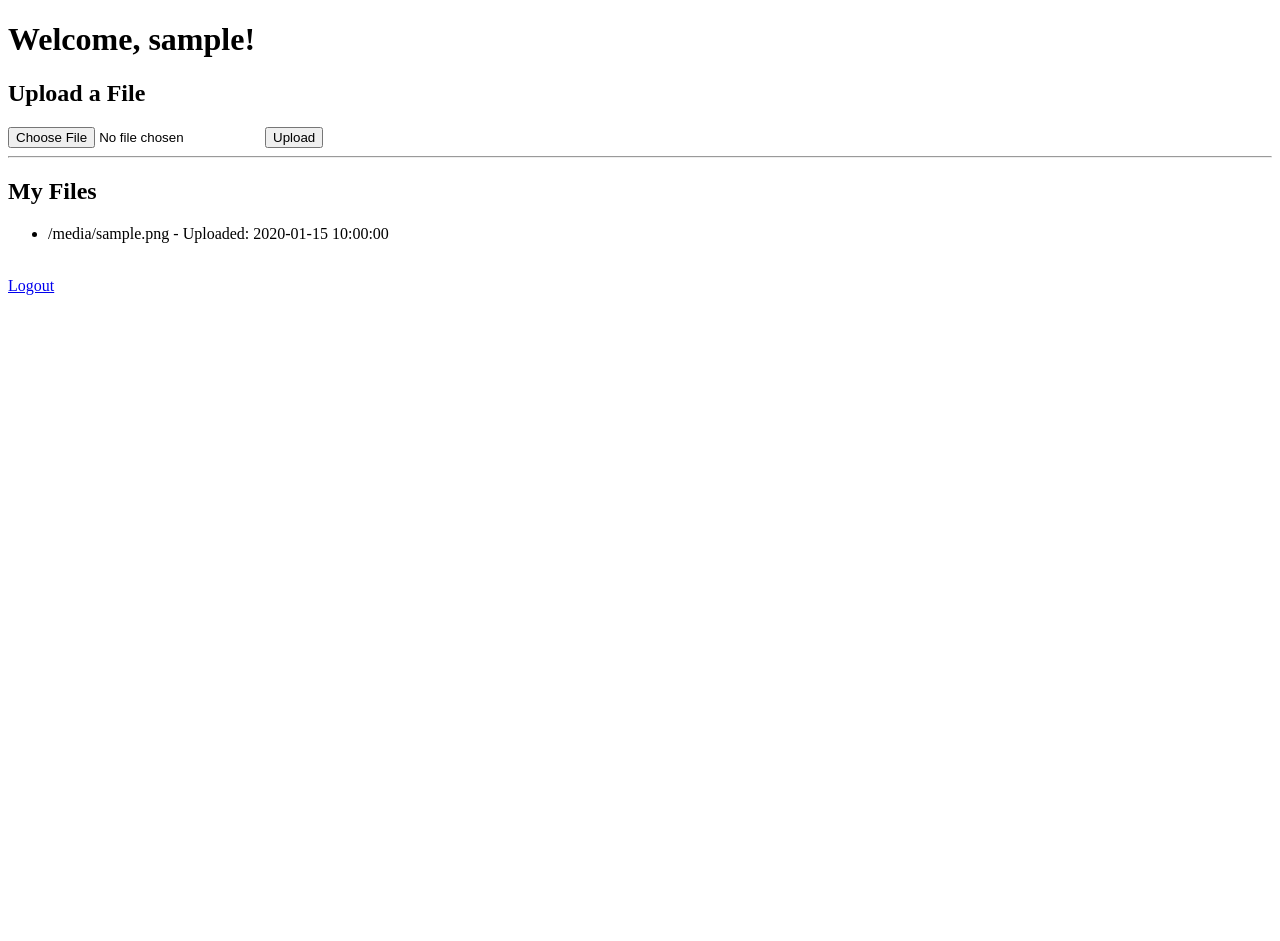
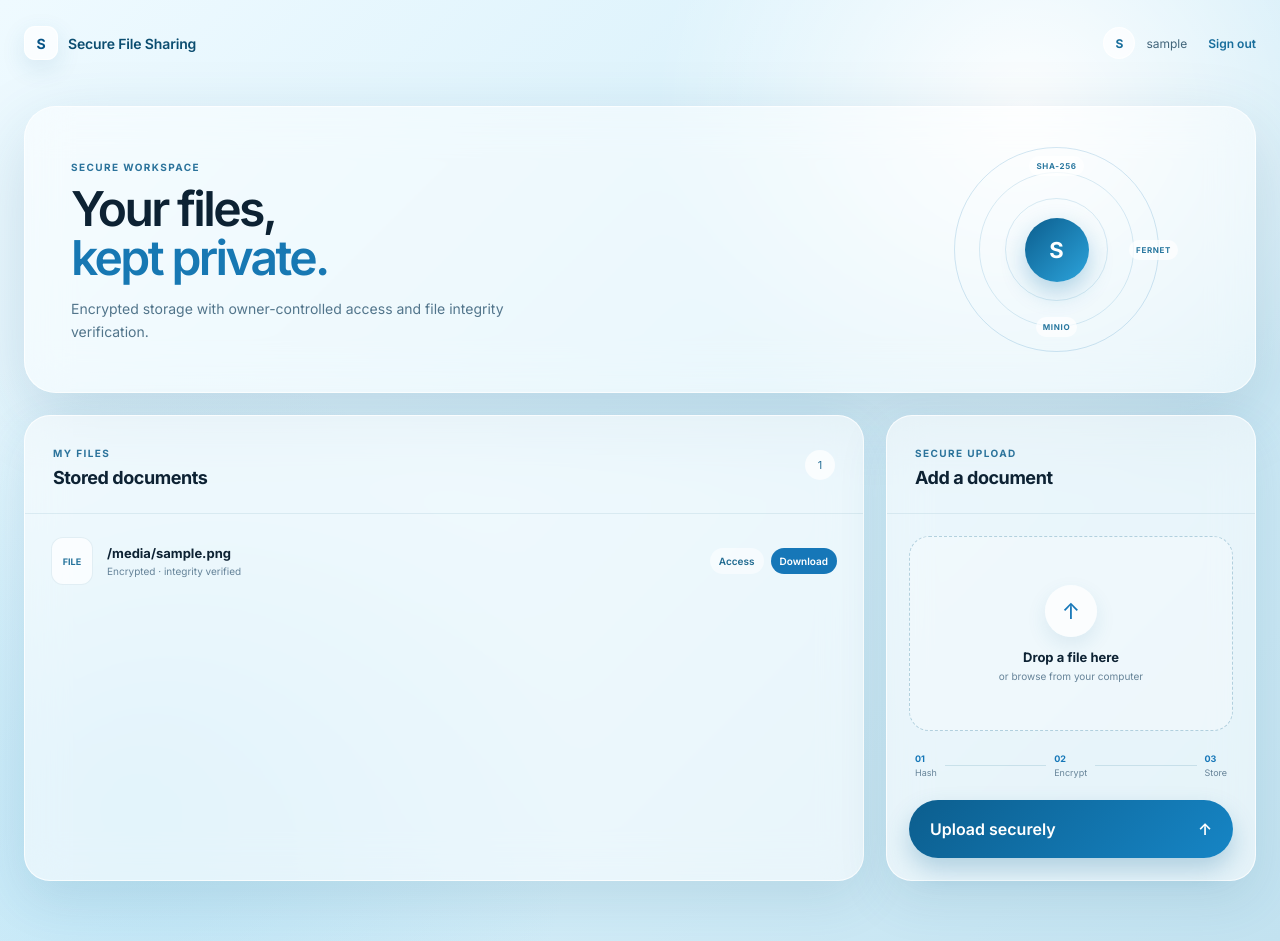
Before and after one commit to Richie3935/secure-file-sharing, a Flask app: template templates/dashboard.html in a window 1280 px wide. Before the commit the page ends 295 px from the top, so only its background shows below. Run offline with Flask 3, Linux system fonts and the light colour scheme; the template is opened without the code that fills it: most values are stand-ins (such as "Sample title", 1, 10 or a date in 2020); parts of the project's set-up code (start-up, migrations or seed data) failed here and were passed over.

Commit message:
Add files via upload

```diff
--- /dev/null
+++ b/templates/base.html
@@ -0,0 +1,16 @@
+<!doctype html>
+<html lang="en">
+<head>
+  <meta charset="utf-8">
+  <meta name="viewport" content="width=device-width, initial-scale=1">
+  <title>{% block title %}Secure File Sharing{% endblock %}</title>
+  <link rel="preconnect" href="https://fonts.googleapis.com">
+  <link rel="preconnect" href="https://fonts.gstatic.com" crossorigin>
+  <link href="https://fonts.googleapis.com/css2?family=Inter:wght@400;500;600;700&display=swap" rel="stylesheet">
+  <link rel="stylesheet" href="{{ url_for('static', filename='style.css') }}">
+</head>
+<body>
+{% block body %}{% endblock %}
+<script src="{{ url_for('static', filename='app.js') }}"></script>
+</body>
+</html>
--- a/templates/dashboard.html
+++ b/templates/dashboard.html
@@ -1,53 +1,55 @@
-<!DOCTYPE html>
-<html>
+{% extends "base.html" %}
+{% block title %}Workspace · Secure File Sharing{% endblock %}
+{% block body %}
+<div class="workspace-page">
+  <div class="workspace-bg"></div>
+  <header class="workspace-top">
+    <a class="logo dark-logo" href="{{ url_for('dashboard') }}"><span class="logo-mark">S</span><span>Secure File Sharing</span></a>
+    <div class="workspace-user"><span class="avatar">{{ username[:1]|upper }}</span><span>{{ username }}</span><a href="{{ url_for('logout') }}">Sign out</a></div>
+  </header>
 
-<head>
-    <title>Secure File Sharing</title>
-</head>
+  <main class="workspace-main">
+    <section class="hero-glass">
+      <div>
+        <span class="eyebrow">SECURE WORKSPACE</span>
+        <h1>Your files,<br><em>kept private.</em></h1>
+        <p>Encrypted storage with owner-controlled access and file integrity verification.</p>
+      </div>
+      <div class="hero-orbit"><div class="orbit-core">S</div><span class="orbit-label one">SHA-256</span><span class="orbit-label two">FERNET</span><span class="orbit-label three">MINIO</span></div>
+    </section>
 
-<body>
+    <section class="workspace-grid">
+      <div class="glass-panel files-panel">
+        <div class="panel-title"><div><span class="eyebrow">MY FILES</span><h2>Stored documents</h2></div><span class="file-count">{{ files|length }}</span></div>
+        {% if files %}
+        <div class="files-list">
+          {% for file in files %}
+          <div class="file-card">
+            <div class="file-symbol">{{ file.filename.rsplit('.',1)[-1][:4]|upper if '.' in file.filename else 'FILE' }}</div>
+            <div class="file-info"><strong>{{ file.filename }}</strong><span>Encrypted · integrity verified</span></div>
+            <div class="file-actions"><a href="{{ url_for('check_access', file_id=file.id) }}">Access</a><a class="download" href="{{ url_for('download_file', file_id=file.id) }}">Download</a></div>
+          </div>
+          {% endfor %}
+        </div>
+        {% else %}
+        <div class="empty-state"><div class="empty-cloud">↑</div><h3>Your workspace is empty</h3><p>Upload your first document to begin.</p></div>
+        {% endif %}
+      </div>
 
-    <h1>Welcome, {{ username }}!</h1>
-
-    <h2>Upload a File</h2>
-
-    <form action="/upload" method="POST" enctype="multipart/form-data">
-
-        <input type="file" name="file" required>
-
-        <button type="submit">Upload</button>
-
-    </form>
-
-    <hr>
-
-    <h2>My Files</h2>
-
-    {% if files %}
-
-        <ul>
-
-        {% for file in files %}
-
-            <li>
-                {{ file.filename }}
-                - Uploaded: {{ file.uploaded_at }}
-            </li>
-
-        {% endfor %}
-
-        </ul>
-
-    {% else %}
-
-        <p>You haven't uploaded any files yet.</p>
-
-    {% endif %}
-
-    <br>
-
-    <a href="/logout">Logout</a>
-
-</body>
-
-</html>
+      <div class="glass-panel upload-card" id="upload">
+        <div class="panel-title"><div><span class="eyebrow">SECURE UPLOAD</span><h2>Add a document</h2></div></div>
+        <form action="{{ url_for('upload_file') }}" method="POST" enctype="multipart/form-data" id="uploadForm">
+          <label class="upload-zone" id="dropzone">
+            <input type="file" name="file" id="fileInput" required>
+            <div class="upload-ring">↑</div>
+            <strong id="fileTitle">Drop a file here</strong>
+            <span id="fileSubtitle">or browse from your computer</span>
+          </label>
+          <div class="flow"><div><b>01</b><span>Hash</span></div><i></i><div><b>02</b><span>Encrypt</span></div><i></i><div><b>03</b><span>Store</span></div></div>
+          <button class="creative-btn" id="uploadButton" type="submit"><span>Upload securely</span><span>↑</span></button>
+        </form>
+      </div>
+    </section>
+  </main>
+</div>
+{% endblock %}
```
Also changed, not shown: templates/login.html (+34 -33 lines), templates/register.html (+25 -38 lines).
